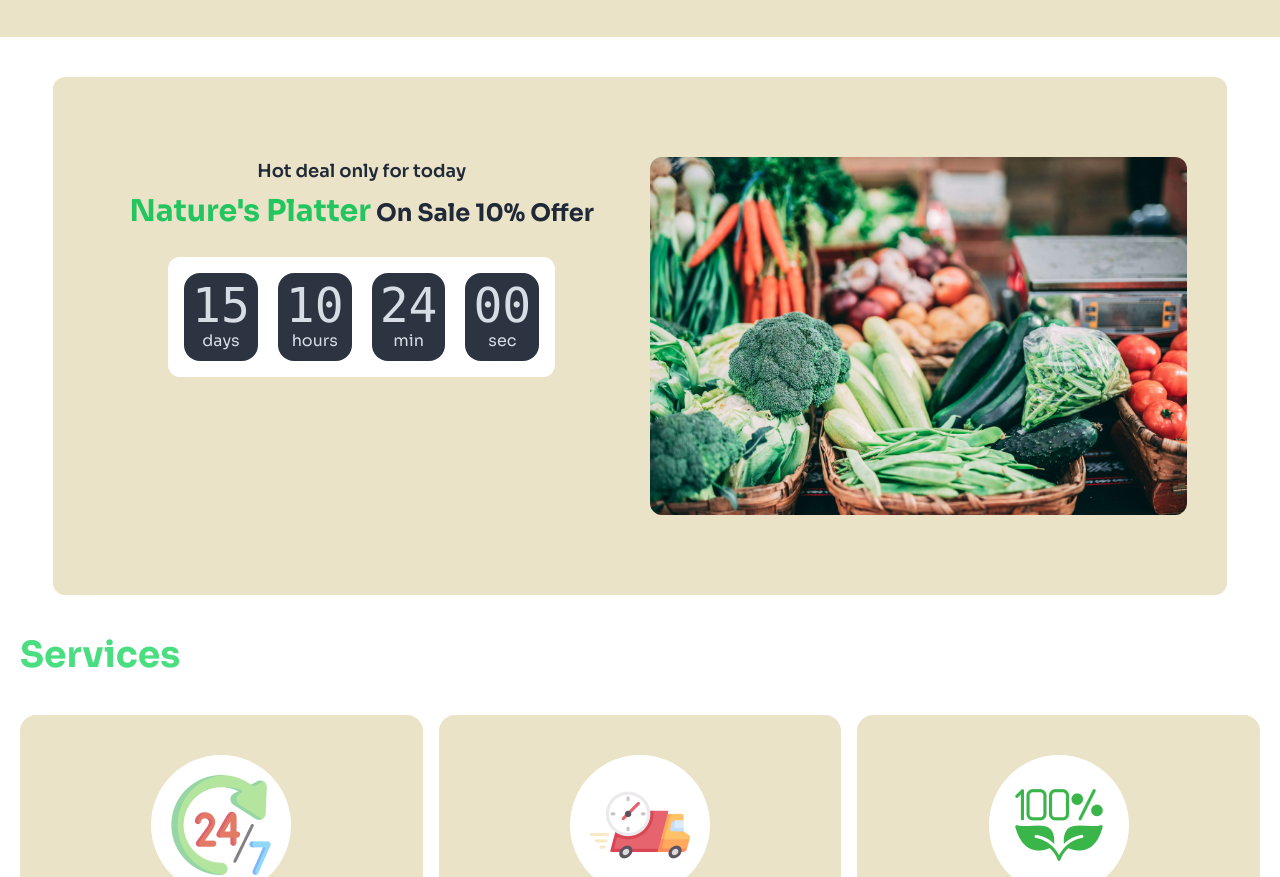
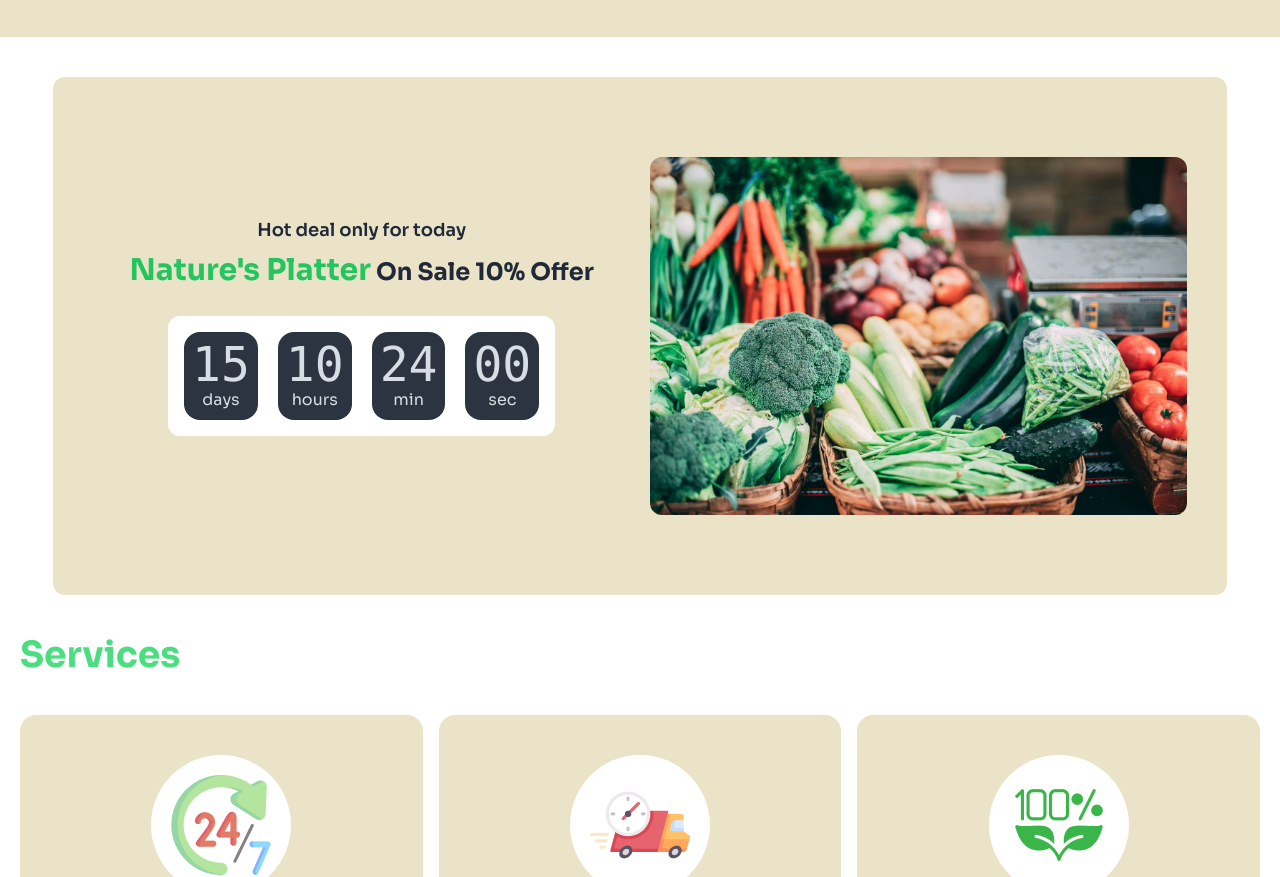
Before and after one commit to Rakib-dev-bd/B11-A3-Living-Lab, a plain HTML site: page index.html in a window 1280 px wide. Shown: the part 1407-2284 px from the top of the page. Drawn offline with nearby package versions, Linux system fonts and the light colour scheme.

Commit message:
Updated index.html file

```diff
--- a/index.html
+++ b/index.html
@@ -192,7 +192,7 @@
       <!-- Hot-deal section started-->
 
       <section
-        class="bg-[#EBE3C8] w-11/12 mx-auto my-10 md:px-10 py-10 px-5 md:py-20 grid grid-cols-1 gap-5 lg:grid-cols-2 rounded-xl"
+        class="bg-[#EBE3C8] w-11/12 mx-auto my-10 md:px-10 py-10 px-5 md:py-20 grid grid-cols-1 gap-5 lg:grid-cols-2 rounded-xl items-center"
       >
         <div class="flex flex-col gap-2 items-center">
           <h3 class="text-lg font-semibold">Hot deal only for today</h3>
```
